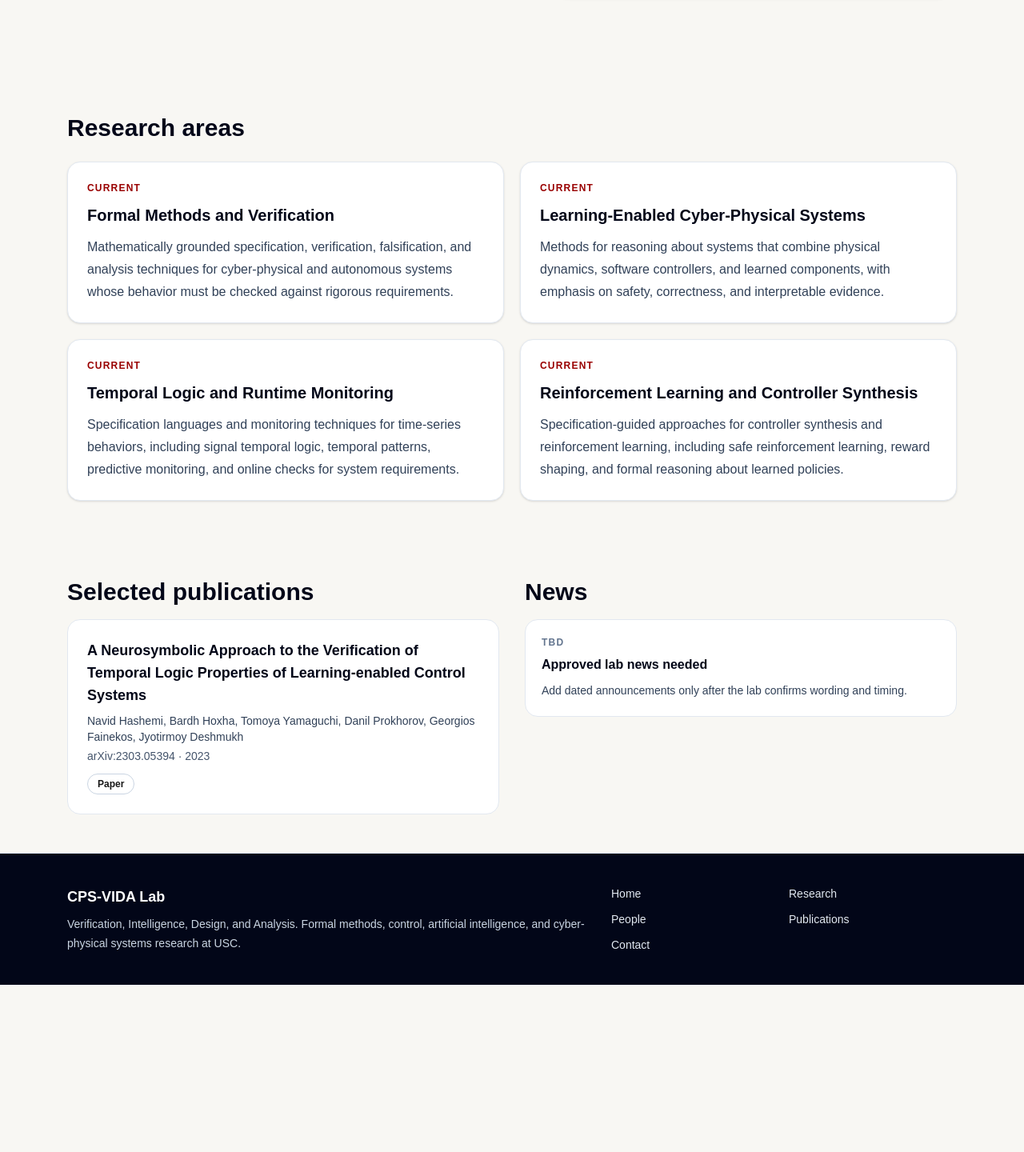
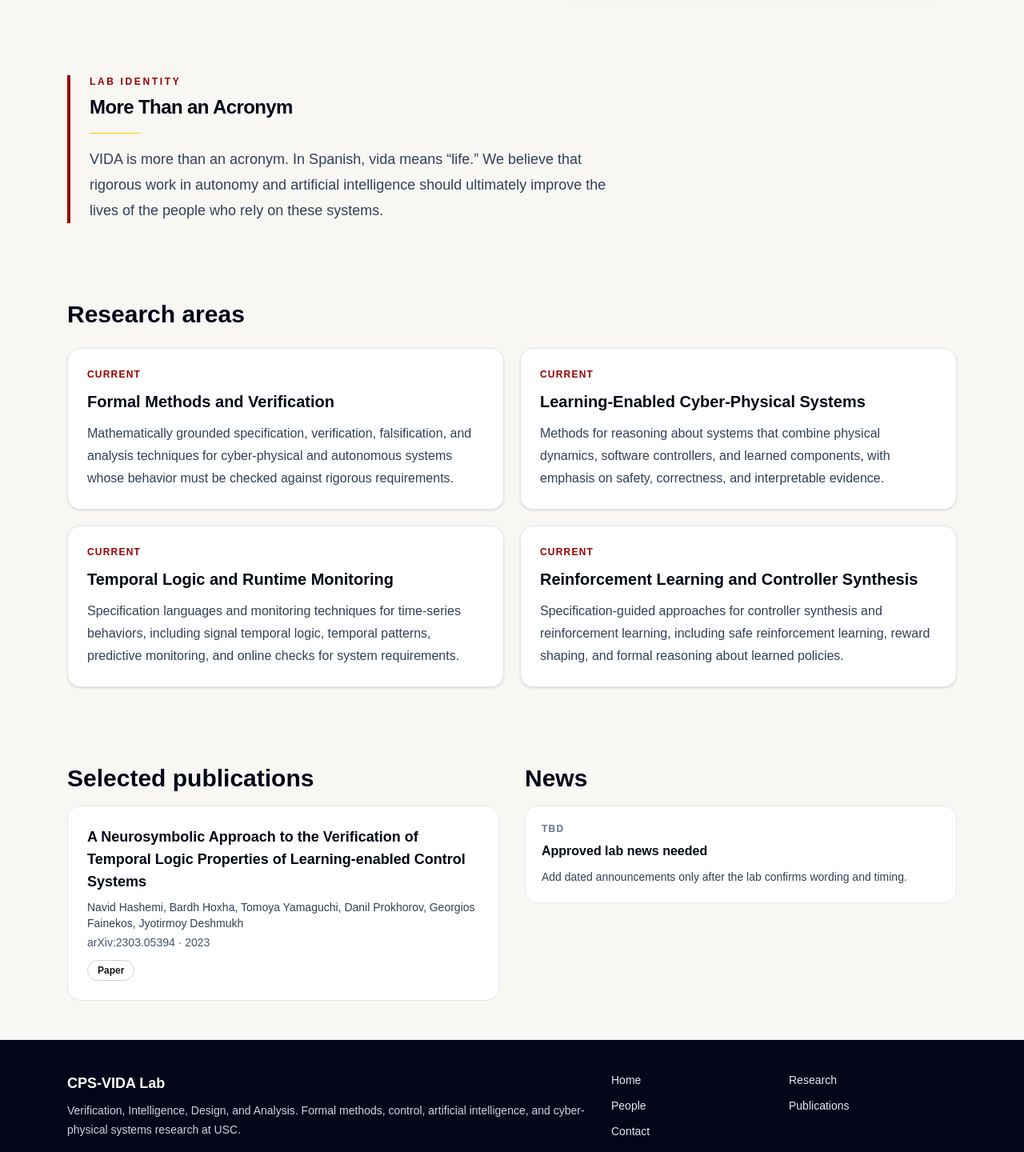
Before and after one commit to Alfredo-ReinaCorona/vida-lab-redesign, a Next.js app: page / in a window 1280 px wide. Shown: the part 650-2090 px from the top of the page at 80% size. Before the commit the page ends 1881 px from the top, so only its background shows below. Built offline with nearby package versions, Linux system fonts and the light colour scheme.

Commit message:
Add homepage VIDA meaning callout

```diff
--- a/src/app/page.tsx
+++ b/src/app/page.tsx
@@ -7,5 +7,53 @@ import { publications } from "@/content/publications";
 import { researchAreas } from "@/content/research";
 
 export default function Home() {
-  return <main><Hero /><section className="mx-auto max-w-6xl px-5 py-12"><h2 className="text-3xl font-semibold text-slate-950">Research areas</h2><div className="mt-6 grid gap-5 md:grid-cols-2">{researchAreas.slice(0,4).map((area) => <ResearchCard key={area.title} area={area} />)}</div></section><section className="mx-auto grid max-w-6xl gap-8 px-5 py-12 md:grid-cols-2"><div><h2 className="text-3xl font-semibold text-slate-950">Selected publications</h2><div className="mt-4 rounded-2xl border border-slate-200 bg-white px-6"><PublicationEntry publication={publications[0]} /></div></div><div><h2 className="text-3xl font-semibold text-slate-950">News</h2><div className="mt-4"><NewsList items={newsItems} /></div></div></section></main>;
+  return (
+    <main>
+      <Hero />
+      <section
+        className="mx-auto max-w-6xl px-5 pb-10 md:pb-12"
+        aria-labelledby="vida-meaning-title"
+      >
+        <div className="max-w-3xl border-l-4 border-[var(--usc-cardinal)] pl-5 md:pl-6">
+          <p className="text-xs font-semibold uppercase tracking-[0.22em] text-[var(--usc-cardinal)]">
+            Lab identity
+          </p>
+          <h2
+            id="vida-meaning-title"
+            className="mt-2 text-2xl font-semibold tracking-tight text-slate-950"
+          >
+            More Than an Acronym
+          </h2>
+          <div className="mt-4 h-px w-16 bg-[var(--usc-gold)]" aria-hidden="true" />
+          <p className="mt-4 max-w-2xl text-base leading-7 text-slate-700 md:text-lg md:leading-8">
+            VIDA is more than an acronym. In Spanish, vida means “life.” We believe that rigorous work in autonomy
+            and artificial intelligence should ultimately improve the lives of the people who rely on these
+            systems.
+          </p>
+        </div>
+      </section>
+      <section className="mx-auto max-w-6xl px-5 py-12">
+        <h2 className="text-3xl font-semibold text-slate-950">Research areas</h2>
+        <div className="mt-6 grid gap-5 md:grid-cols-2">
+          {researchAreas.slice(0, 4).map((area) => (
+            <ResearchCard key={area.title} area={area} />
+          ))}
+        </div>
+      </section>
+      <section className="mx-auto grid max-w-6xl gap-8 px-5 py-12 md:grid-cols-2">
+        <div>
+          <h2 className="text-3xl font-semibold text-slate-950">Selected publications</h2>
+          <div className="mt-4 rounded-2xl border border-slate-200 bg-white px-6">
+            <PublicationEntry publication={publications[0]} />
+          </div>
+        </div>
+        <div>
+          <h2 className="text-3xl font-semibold text-slate-950">News</h2>
+          <div className="mt-4">
+            <NewsList items={newsItems} />
+          </div>
+        </div>
+      </section>
+    </main>
+  );
 }
```
